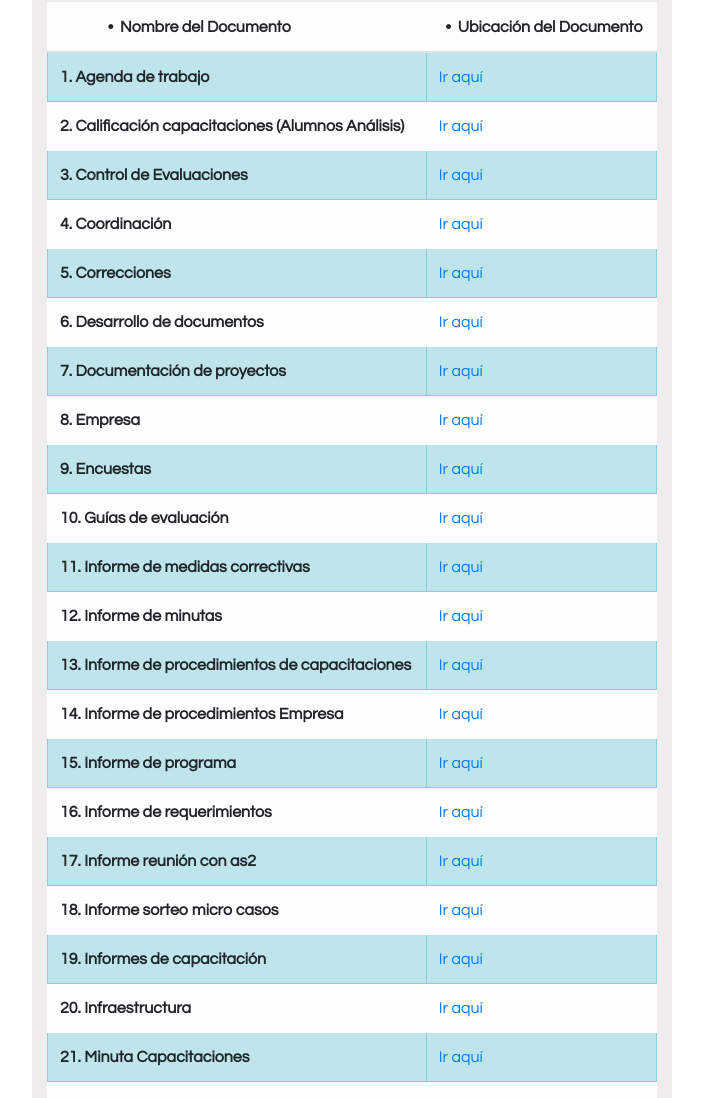
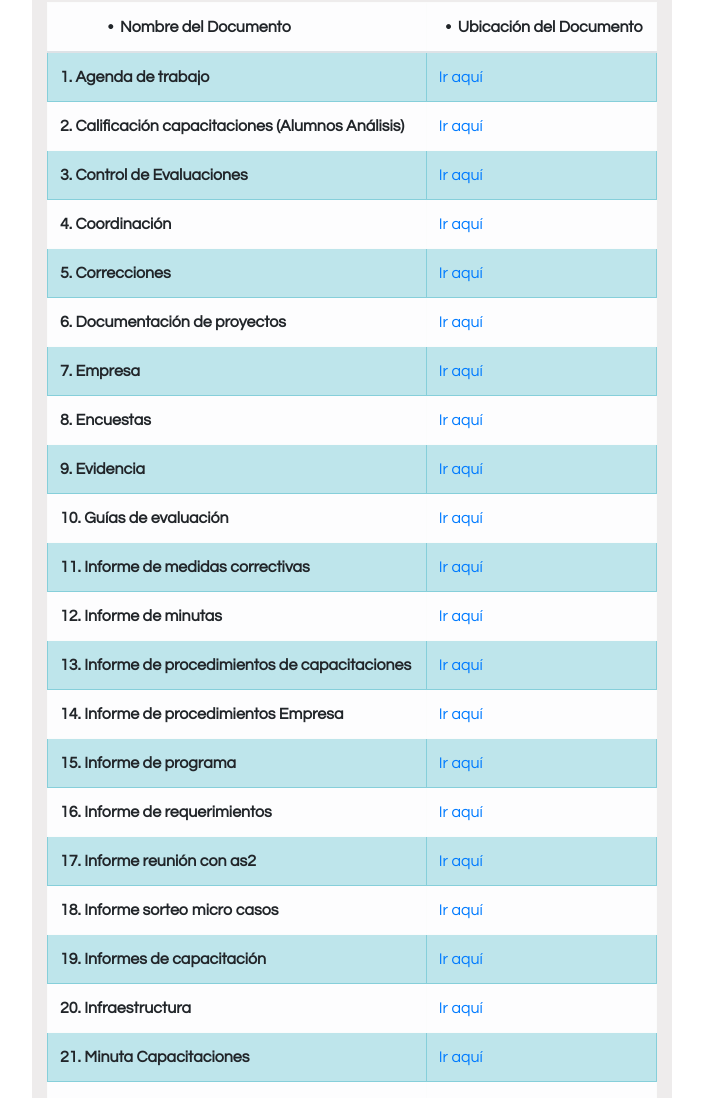
Before and after one commit to em-Qwerty/dominioqwerty, a plain HTML site: page index.html in a window 1280 px wide. Shown: the part 713-1811 px from the top of the page, without its empty margins (288-991 px from the left). Drawn offline with nearby package versions, Linux system fonts and the light colour scheme.

Commit message:
Update index.html

```diff
--- a/index.html
+++ b/index.html
@@ -1,4 +1,4 @@
-<!DOCTYPE html>
+<!DOCTYPE html><!DOCTYPE html>
 <html lang "en">
 
 <head>
@@ -107,20 +107,20 @@
           <td><a href="https://drive.google.com/open?id=13pufO96YyamNlduoxXADiXFBNNhUkJes" target="_blank">Ir aquí</a></td>
         </tr>
         <tr class="table-light" id="enca">
-          <th scope="row">6. Desarrollo de documentos</th>
-          <td><a href="https://drive.google.com/open?id=16TJn0SfFP3ab_jQAy3mDMANiwT2ZI_RM" target="_blank">Ir aquí</a></td>
+          <th scope="row">6. Documentación de proyectos</th>
+          <td><a href="https://drive.google.com/open?id=1Sfw-xhjhgGvrvg1i5IhMcJtyWnrhaqwV" target="_blank">Ir aquí</a></td>
         </tr>
         <tr class="table-info" id="enca">
-          <th scope="row">7. Documentación de proyectos</th>
-          <td><a href="https://drive.google.com/open?id=1Sfw-xhjhgGvrvg1i5IhMcJtyWnrhaqwV" target="_blank">Ir aquí</a></td>
+          <th scope="row">7. Empresa</th>
+          <td><a href="https://drive.google.com/open?id=1gGFk_Ymk4eGvggYuiHPHwKa2cSNYnWOo" target="_blank">Ir aquí</a></td>
         </tr>
         <tr class="table-light" id="enca">
-          <th scope="row">8. Empresa</th>
-          <td><a href="https://drive.google.com/open?id=1gGFk_Ymk4eGvggYuiHPHwKa2cSNYnWOo" target="_blank">Ir aquí</a></td>
+          <th scope="row">8. Encuestas</th>
+          <td><a href="https://drive.google.com/open?id=1U7Rj-O8cB0DguwhjDcNB5qdXwLQL-8kq" target="_blank">Ir aquí</a></td>
         </tr>
         <tr class="table-info" id="enca">
-          <th scope="row">9. Encuestas</th>
-          <td><a href="https://drive.google.com/open?id=1U7Rj-O8cB0DguwhjDcNB5qdXwLQL-8kq" target="_blank">Ir aquí</a></td>
+          <th scope="row">9. Evidencia</th>
+          <td><a href="https://drive.google.com/open?id=1O8-acYlLboH4gDjt63KFxWcse9lmKDsf" target="_blank">Ir aquí</a></td>
         </tr>
         <tr class="table-light" id="enca">
           <th scope="row">10. Guías de evaluación</th>
```
